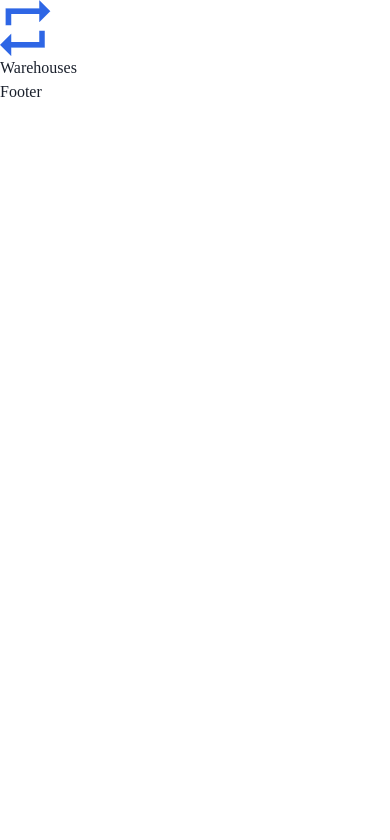
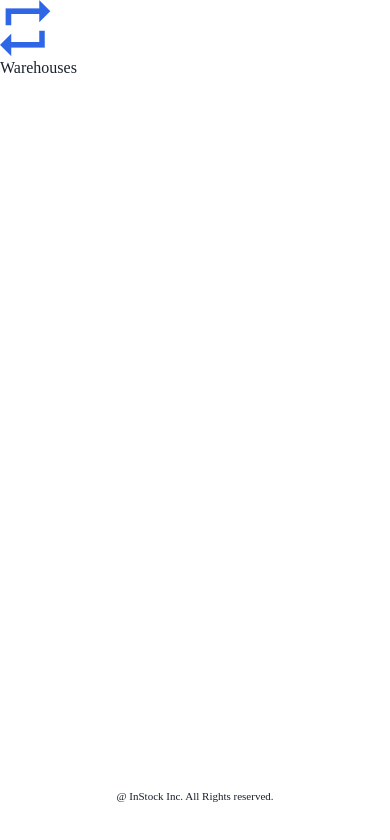
Before and after one commit to simon-harlow/instock, a React (Create React App) app in the folder client/: page / in a window 390 px wide. Shown: the top 840 px of the page. Built offline with nearby package versions, Linux system fonts and the light colour scheme; a web font is replaced by a local one.

Commit message:
added small font for footer and responsive design

```diff
--- a/client/src/components/Footer/Footer.js
+++ b/client/src/components/Footer/Footer.js
@@ -1,7 +1,26 @@
 import React from 'react';
+import { Box, Text} from '@chakra-ui/react';
 
 function Footer() {
-    return <div>Footer</div>;
+    return <Box
+            position="relative"
+            bg="$White"
+            width= "100%"
+            height= "90vh"
+            textAlign="center"
+
+            >
+                <Text
+                    position="absolute"
+                    fontSize={{sm:"mp3bodySmall", md:"p3bodySmall", lg:"p3bodySmall"}}
+                    fontWeight={{sm:"400", md:"400", lg:"400"}}
+                    lineHeight={{sm:"mp3bodySmall", md:"p3bodySmall", lg:"p3bodySmall"}}
+                    bottom ="5%"
+                    left = "0"
+                    right = "0"
+                    >@ InStock Inc. All Rights reserved.
+                </Text>
+            </Box>
 }
 
 export default Footer;
```
